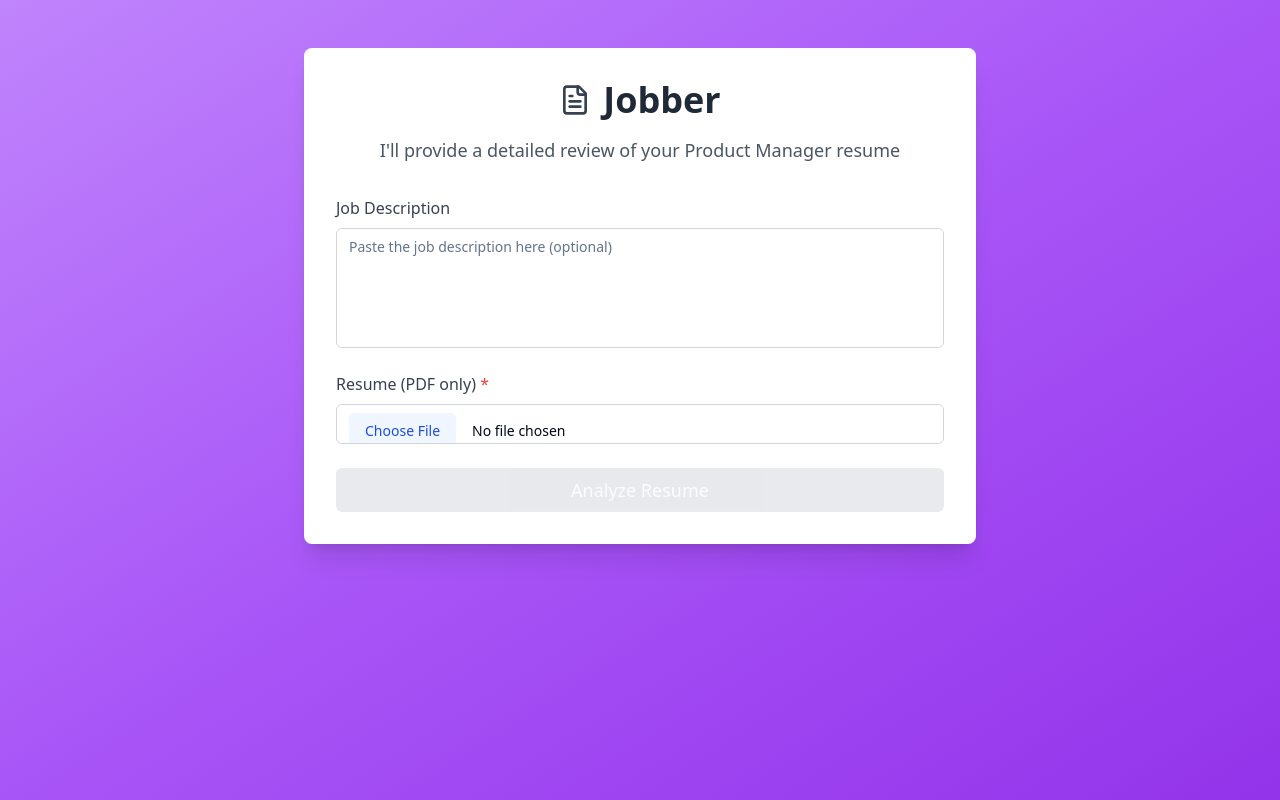
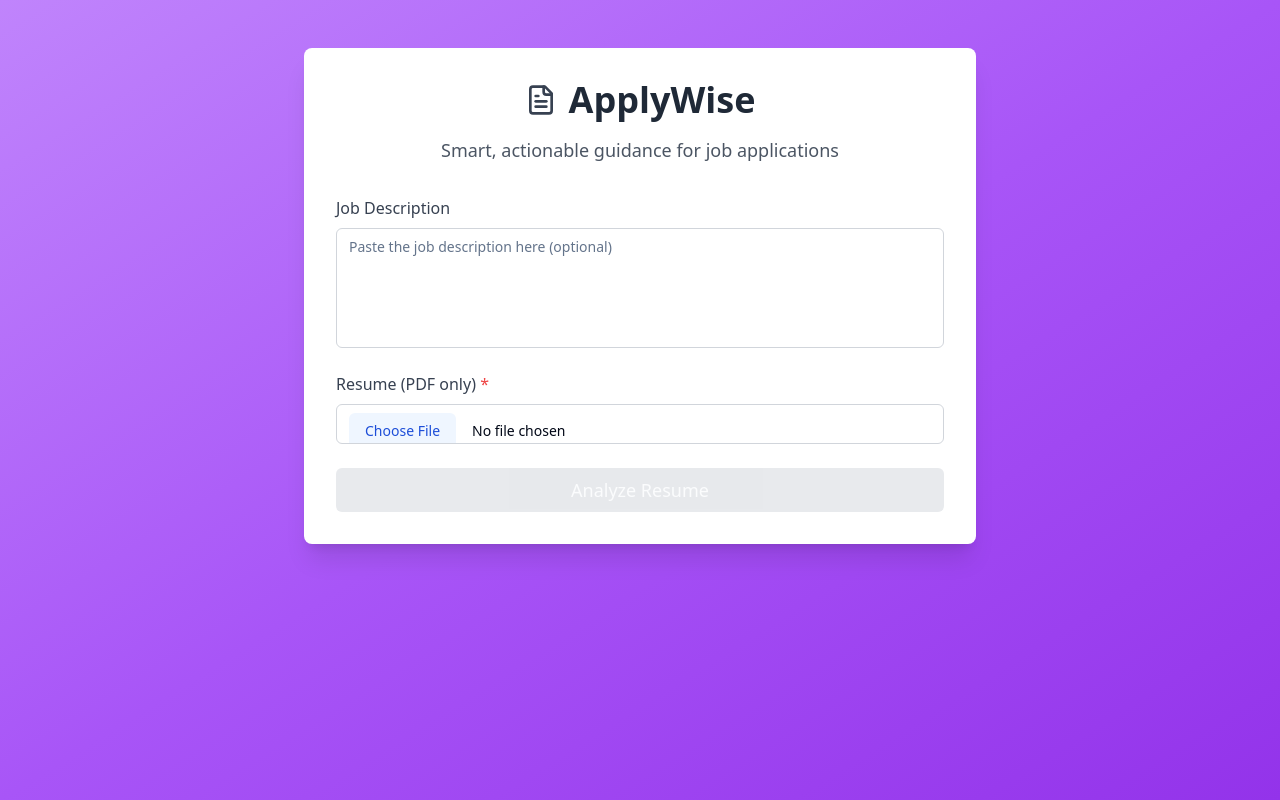
Before and after one commit to manojee1/applywise2, a React (Vite) app: page / in a window 1280 px wide. Built offline with nearby package versions, Linux system fonts and the light colour scheme.

Commit message:
Rename app and update tagline
Rename the app to ApplyWise and update the tagline in the header.

```diff
--- a/index.html
+++ b/index.html
@@ -4,11 +4,11 @@
   <head>
     <meta charset="UTF-8" />
     <meta name="viewport" content="width=device-width, initial-scale=1.0" />
-    <title>Jobber - PM Resume Reviewer</title>
+    <title>ApplyWise - PM Resume Reviewer</title>
     <meta name="description" content="Professional Product Manager Resume Review Tool" />
-    <meta name="author" content="Jobber" />
+    <meta name="author" content="ApplyWise" />
 
-    <meta property="og:title" content="Jobber - PM Resume Reviewer" />
+    <meta property="og:title" content="ApplyWise - PM Resume Reviewer" />
     <meta property="og:description" content="Professional Product Manager Resume Review Tool" />
     <meta property="og:type" content="website" />
     <meta property="og:image" content="https://lovable.dev/opengraph-image-p98pqg.png" />
--- a/src/components/Header.tsx
+++ b/src/components/Header.tsx
@@ -6,10 +6,10 @@ const Header = () => {
     <div className="text-center mb-8">
       <div className="flex items-center justify-center gap-3 mb-4">
         <FileText className="w-8 h-8 text-gray-700" />
-        <h1 className="text-4xl font-bold text-gray-800">Jobber</h1>
+        <h1 className="text-4xl font-bold text-gray-800">ApplyWise</h1>
       </div>
       <p className="text-gray-600 text-lg">
-        I'll provide a detailed review of your Product Manager resume
+        Smart, actionable guidance for job applications
       </p>
     </div>
   );
```
